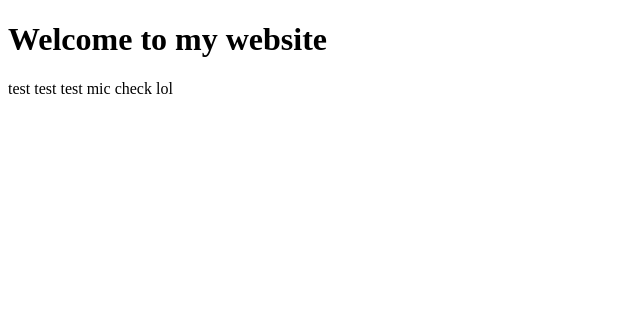
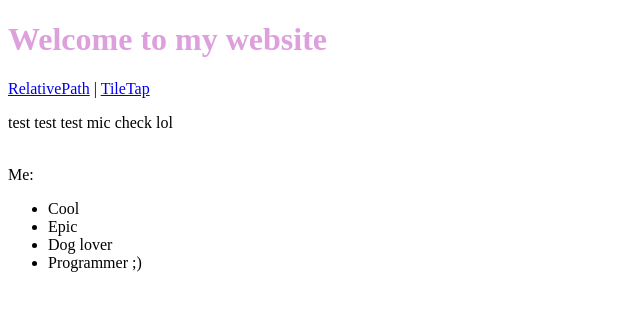
Before and after one commit to HarmonyMorse/HarmonyMorse.github.io, a plain HTML site: page index.html in a window 1280 px wide. Shown: the whole page, without its empty margins (0-640 px from the left). Drawn offline with Linux system fonts and the light colour scheme.

Commit message:
Add styles and details.

```diff
--- a/index.html
+++ b/index.html
@@ -1,12 +1,28 @@
 <!DOCTYPE html>
 <html lang="en">
     <head>
-    <meta charset="UTF-8">
-    <meta name="viewport" content="width=device-width, initial-scale=1.0">
+        <meta charset="UTF-8" />
+        <meta name="viewport" content="width=device-width, initial-scale=1.0" />
         <title>HarmonyMorse.github.io</title>
+        <link rel="stylesheet" href="styles.css">
     </head>
     <body>
+        <header>
             <h1>Welcome to my website</h1>
+            <a href="https://relativepath.tech">RelativePath</a>
+            |
+            <a href="http://tiletap.surge.sh">TileTap</a>
+        </header>
+        <main>
             <p>test test test mic check lol</p>
+            <br>
+            Me:
+            <ul>
+                <li>Cool</li>
+                <li>Epic</li>
+                <li>Dog lover</li>
+                <li>Programmer ;)</li>
+            </ul>
+        </main>
     </body>
 </html>
--- /dev/null
+++ b/styles.css
@@ -0,0 +1,3 @@
+h1 {
+    color: plum;
+}
```
Lines whose indentation alone changed are shown as unchanged.
